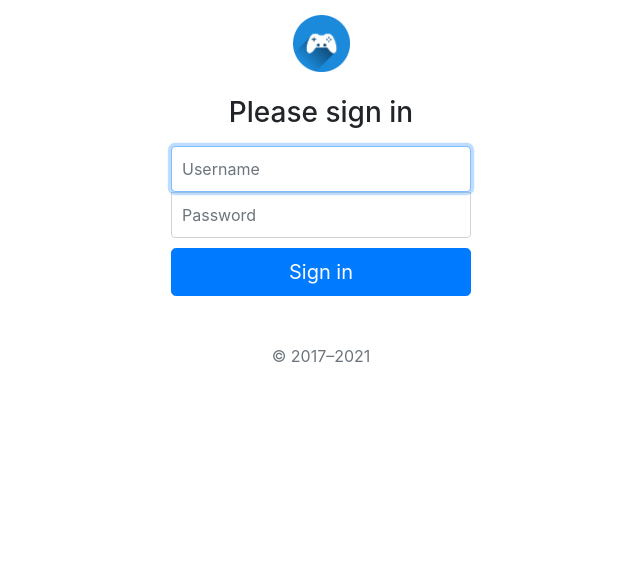
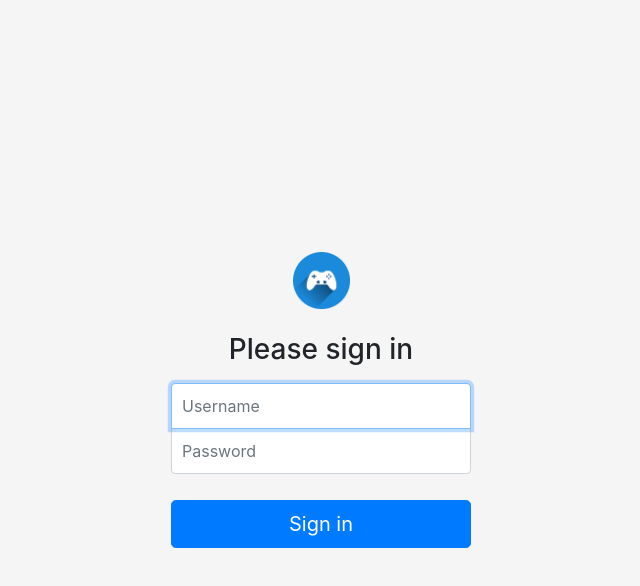
Before and after one commit to gcloudrig/gcloudrig-cloud-run, an Angular app in the folder app/dashboard/: page /login in a window 1280 px wide. Shown: the top 586 px of the page, without its empty margins (319-959 px from the left). Built offline with nearby package versions, Linux system fonts and the light colour scheme.

Commit message:
Fix login component css

```diff
--- a/app/dashboard/src/app/login/login.component.css
+++ b/app/dashboard/src/app/login/login.component.css
@@ -1,9 +1,7 @@
-html,
-body {
-  height: 100%;
-}
+
 
 body {
+  height: 100vh;
   display: flex;
   align-items: center;
   padding-top: 40px;
@@ -17,9 +15,7 @@ body {
   padding: 15px;
   margin: auto;
 }
-.form-signin .checkbox {
-  font-weight: 400;
-}
+
 .form-signin .form-control {
   position: relative;
   box-sizing: border-box;
@@ -30,7 +26,7 @@ body {
 .form-signin .form-control:focus {
   z-index: 2;
 }
-.form-signin input[type="email"] {
+.form-signin input[type="username"] {
   margin-bottom: -1px;
   border-bottom-right-radius: 0;
   border-bottom-left-radius: 0;
--- a/app/dashboard/src/app/login/login.component.html
+++ b/app/dashboard/src/app/login/login.component.html
@@ -1,4 +1,5 @@
-<div class="text-center">
+<body class="text-center">
+
     <main class="form-signin">
       <img class="mb-4" src="assets/img/logo.png" alt="" height="57" />
       <div class="alert alert-danger" role="alert" *ngIf="loginFailed">
@@ -30,11 +31,11 @@
           </div>
         </fieldset>
         <div class="form-buttons">
-        <button class="w-100 btn btn-lg btn-primary" (click)="login()">
+          <button class="w-100 btn btn-lg btn-primary mt-3" (click)="login()">
             Sign in
           </button>
         </div>
       </form>
-    <p class="mt-5 mb-3 text-muted">&copy; 2017–2021</p>
     </main>
-</div>
+
+</body>
```
Lines whose indentation alone changed are shown as unchanged.
